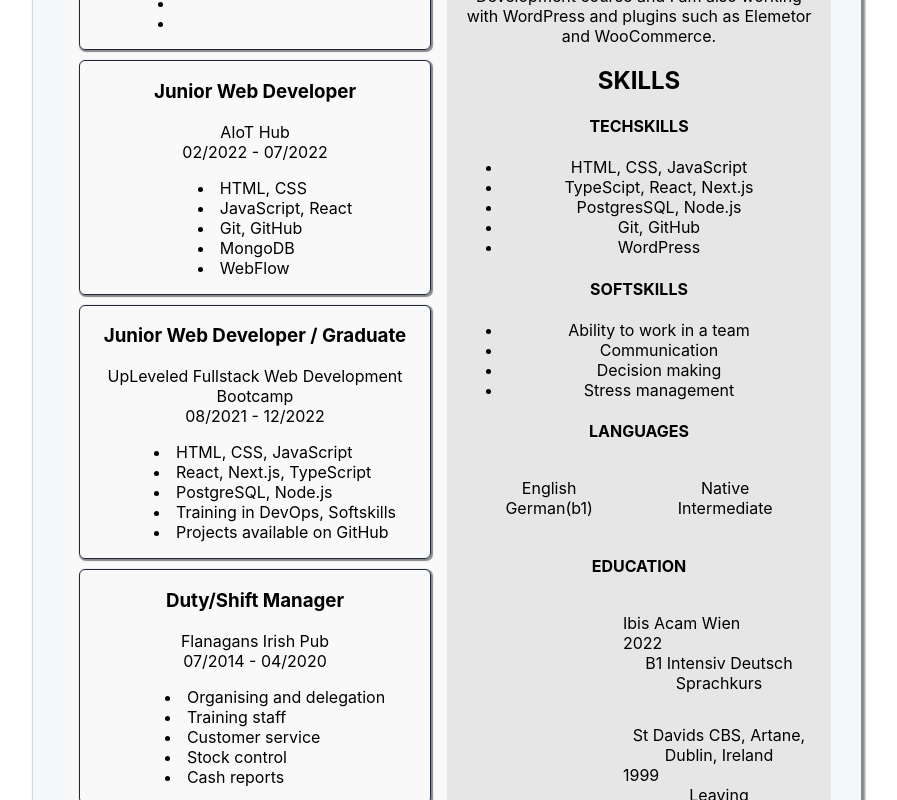
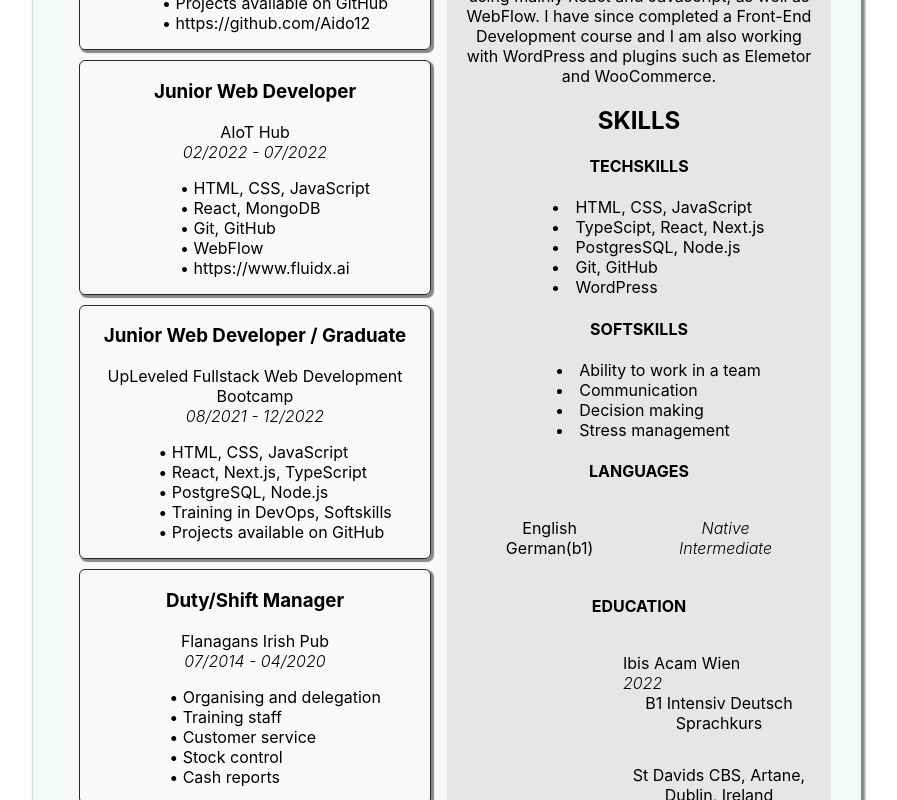
Before and after one commit to Aido12/cv-aidan-ryan, a React (Create React App) app: page / in a window 1280 px wide. Shown: the part 520-1320 px from the top of the page, without its empty margins (193-1090 px from the left). Built offline with nearby package versions, Linux system fonts and the light colour scheme.

Commit message:
links added

```diff
--- a/src/App.css
+++ b/src/App.css
@@ -12,12 +12,19 @@
   display: flex;
   gap: 20px;
   justify-content: space-around;
+  padding-top: 20px;
+  padding-bottom: 20px;
 }
 
 .photo {
   height: 150px;
   width: 130px;
   border-radius: 100%;
+}
+
+.job-title {
+  font-weight: 400;
+  font-style: italic;
 }
 
 .contact-list {
@@ -27,6 +34,10 @@
 .contact-list-text {
   text-decoration: none;
   color: black;
+}
+
+.contact-list-text:hover {
+  color: rgb(32, 32, 218);
 }
 
 .main-text {
@@ -60,7 +71,6 @@
   padding: 1rem;
   display: flex;
   flex-direction: column;
-  /* justify-content: space-evenly; */
   gap: 10px;
 }
 
@@ -77,17 +87,38 @@
   border-color: #1f2937;
   border-width: 1px;
   border-radius: 6px;
-  box-shadow: 1px 1px 1px 1px #888888;
+  box-shadow: 2px 2px 1px 1px #888888;
+}
+
+.exp-date {
+  font-style: italic;
+  font-weight: 300;
 }
 
 .experience-container-list {
+  list-style: none;
+  text-decoration: none;
+  color: black;
+  display: flex;
+  flex-direction: column;
+  align-items: center;
+}
+
+.experience-container-list-text {
+  text-decoration: none;
+  display: flex;
+  flex-direction: column;
+  align-items: flex-start;
+}
+
+.skills-container-list {
   list-style-position: inside;
   display: flex;
   flex-direction: column;
   align-items: center;
 }
 
-.experience-container-list-text {
+.skills-container-list-text {
   display: flex;
   flex-direction: column;
   align-items: flex-start;
--- a/src/App.js
+++ b/src/App.js
@@ -16,7 +16,7 @@ function App() {
           <img src={cvphoto} alt="cover" className="photo" />
           <div>
             <h1>Aidan Ryan</h1>
-            <h3>Web Developer</h3>
+            <h3 className="job-title">Web Developer</h3>
           </div>
         </div>
         <div>
@@ -65,7 +65,7 @@ function App() {
                 <p>
                   {item.company}
                   <br />
-                  {item.date}
+                  <div className="exp-date">{item.date}</div>
                   <ul className="experience-container-list">
                     <div className="experience-container-list-text">
                       <li>{item.skill1}</li>
@@ -94,26 +94,31 @@ function App() {
           </p>
           <h2>SKILLS</h2>
           <h4>TECHSKILLS</h4>
-          <ul>
+          <ul className="skills-container-list">
+            <div className="skills-container-list-text">
               <li>HTML, CSS, JavaScript</li>
               <li>TypeScipt, React, Next.js</li>
               <li>PostgresSQL, Node.js</li>
               <li>Git, GitHub</li>
               <li>WordPress</li>
+            </div>
           </ul>
+
           <h4>SOFTSKILLS</h4>
-          <ul>
+          <ul className="skills-container-list">
+            <div className="skills-container-list-text">
               <li> Ability to work in a team</li>
               <li>Communication</li>
               <li>Decision making</li>
               <li> Stress management</li>
+            </div>
           </ul>
           <h4>LANGUAGES</h4>
           <div className="page-right-languages">
             <p>
               English <br /> German(b1)
             </p>
-            <p>
+            <p className="exp-date">
               Native <br />
               Intermediate
             </p>
@@ -123,14 +128,14 @@ function App() {
             <ul className="education-list">
               <div className="education-list-text">
                 <li>Ibis Acam Wien</li>
-                <li>2022</li>
+                <li className="exp-date">2022</li>
                 <li>B1 Intensiv Deutsch Sprachkurs</li>
               </div>
             </ul>
             <ul className="education-list">
               <div className="education-list-text">
                 <li>St Davids CBS, Artane, Dublin, Ireland</li>
-                <li>1999</li>
+                <li className="exp-date">1999</li>
                 <li>Leaving Certifcate(Matura)</li>
               </div>
             </ul>
--- a/src/expierenceData.js
+++ b/src/expierenceData.js
@@ -4,53 +4,71 @@ export const array = [
     title: 'Junior Web Developer / Graduate',
     company: 'Brainnest Frontend Development Industry Training',
     date: '09/2022 - 10/2022',
-    skill1: 'HTML, CSS, JavaScript',
-    skill2: 'Projects available on GitHub',
-    skill3: 'https://github.com/Aido12',
+    skill1: '• HTML, CSS, JavaScript',
+    skill2: '• Projects available on GitHub',
+    skill3: (
+      <a
+        href="https://github.com/Aido12"
+        target="_blank"
+        rel="noopener noreferrer"
+        className="contact-list-text"
+      >
+        • https://github.com/Aido12
+      </a>
+    ),
   },
   {
     id: '2',
     title: 'Junior Web Developer',
     company: 'AIoT Hub',
     date: '02/2022 - 07/2022',
-    skill1: 'HTML, CSS',
-    skill2: 'JavaScript, React',
-    skill3: 'Git, GitHub',
-    skill4: 'MongoDB',
-    skill5: 'WebFlow',
+    skill1: '• HTML, CSS, JavaScript',
+    skill2: '• React, MongoDB',
+    skill3: '• Git, GitHub',
+    skill4: '• WebFlow',
+    skill5: (
+      <a
+        href="https://www.fluidx.ai/"
+        target="_blank"
+        rel="noopener noreferrer"
+        className="contact-list-text"
+      >
+        • https://www.fluidx.ai
+      </a>
+    ),
   },
   {
     id: '3',
     title: 'Junior Web Developer / Graduate',
     company: 'UpLeveled Fullstack Web Development Bootcamp',
     date: '08/2021 - 12/2022',
-    skill1: 'HTML, CSS, JavaScript',
-    skill2: 'React, Next.js, TypeScript',
-    skill3: 'PostgreSQL, Node.js',
-    skill4: 'Training in DevOps, Softskills',
-    skill5: 'Projects available on GitHub',
-    skill6: 'https://github.com/Aido12/fnal‑project',
+    skill1: '• HTML, CSS, JavaScript',
+    skill2: '• React, Next.js, TypeScript',
+    skill3: '• PostgreSQL, Node.js',
+    skill4: '• Training in DevOps, Softskills',
+    skill5: '• Projects available on GitHub',
+    skill6: '• https://github.com/Aido12/fnal‑project',
   },
   {
     id: '4',
     title: 'Duty/Shift Manager',
     company: 'Flanagans Irish Pub',
     date: '07/2014 - 04/2020',
-    skill1: 'Organising and delegation',
-    skill2: 'Training staff',
-    skill3: 'Customer service',
-    skill4: 'Stock control',
-    skill5: 'Cash reports',
+    skill1: '• Organising and delegation',
+    skill2: '• Training staff',
+    skill3: '• Customer service',
+    skill4: '• Stock control',
+    skill5: '• Cash reports',
   },
   {
     id: '5',
     title: 'Duty/Shift Manager',
     company: '1516 Brewing Company',
     date: '07/2014 - 04/2020',
-    skill1: 'Organising and delegation',
-    skill2: 'Training staff',
-    skill3: 'Customer service',
-    skill4: 'Stock control',
-    skill5: 'Cash reports',
+    skill1: '• Organising and delegation',
+    skill2: '• Training staff',
+    skill3: '• Customer service',
+    skill4: '• Stock control',
+    skill5: '• Cash reports',
   },
 ];
```
Lines whose indentation alone changed are shown as unchanged.
